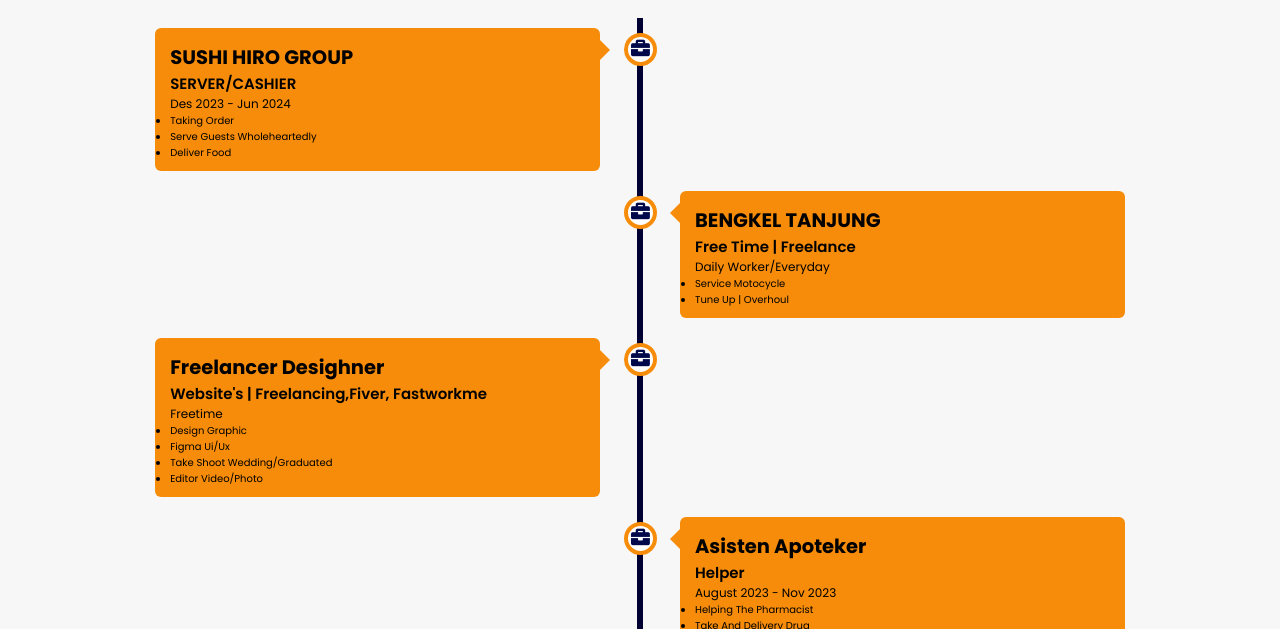
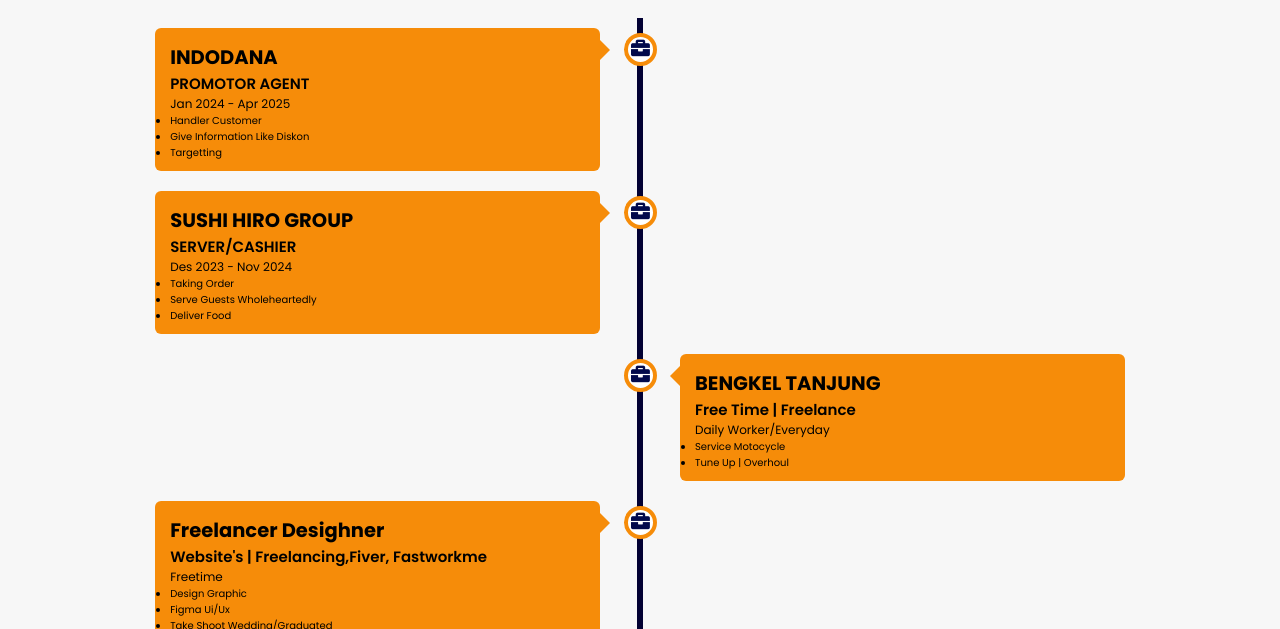
Before and after one commit to Wsnusptra/Portofolio-WisnuSaputra-2025, a plain HTML site: page Experienceme.html in a window 1280 px wide. Shown: the part 171-800 px from the top of the page. Drawn offline with nearby package versions, Linux system fonts and the light colour scheme.

Commit message:
Experienceme.html

```diff
--- a/Experienceme.html
+++ b/Experienceme.html
@@ -29,6 +29,23 @@
 
   <div class="timeline">
 
+     <div class="container left">
+      <div class="content">
+        <div class="tag">
+          <h2>INDODANA</h2>
+        </div>
+        <div class="desc">
+            <h3>PROMOTOR AGENT</h3>
+            <p>jan 2024 - apr 2025</p>
+            <ul>
+              <li><a> handler customer </a></li>
+              <li><a> give information like diskon </a></li>
+              <li><a> targetting </a></li>
+            </ul>
+        </div>
+      </div>
+    </div>
+
     <div class="container left">
       <div class="content">
         <div class="tag">
@@ -36,7 +53,7 @@
         </div>
         <div class="desc">
             <h3>SERVER/CASHIER</h3>
-            <p>des 2023 - jun 2024</p>
+            <p>des 2023 - nov 2024</p>
             <ul>
               <li><a> taking order </a></li>
               <li><a> Serve guests wholeheartedly </a></li>
@@ -87,7 +104,7 @@
         </div>
         <div class="desc">
             <h3> helper </h3>
-            <p>august 2023 - nov 2023</p>
+            <p>jul 2023 - nov 2023</p>
             <ul>
               <li><a> Helping the pharmacist </a></li>
               <li><a> take and delivery drug </a></li>
@@ -105,7 +122,7 @@
         </div>
         <div class="desc">
             <h3>Consultant business | finance</h3>
-            <p> feb 2023 - mar 2023</p>
+            <p> jun 2023 - jun 2023</p>
             <ul>
               <li><a> looking for client </a></li>
               <li><a> Provide suggestions </a></li>
@@ -121,7 +138,7 @@
         </div>
         <div class="desc">
             <h3>Oprator admin/cashier </h3>
-            <p>nov 2022 - May 2023</p>
+            <p>des 2022 - May 2023</p>
             <ul>
               <li><a> serve guests wholeheartedly </a></li>
               <li><a> Packing goods </a></li>
@@ -138,7 +155,7 @@
         </div>
         <div class="desc">
             <h3>editor,photograph,videoghraph | wedding organizer</h3>
-            <p>may 2022 - sep 2022</p>
+            <p>apr 2022 - okt 2022</p>
             <ul>
               <li><a> take a photo shoot of the bride and groom </a></li>
               <li><a> editing (video/foto) </a></li>
```
